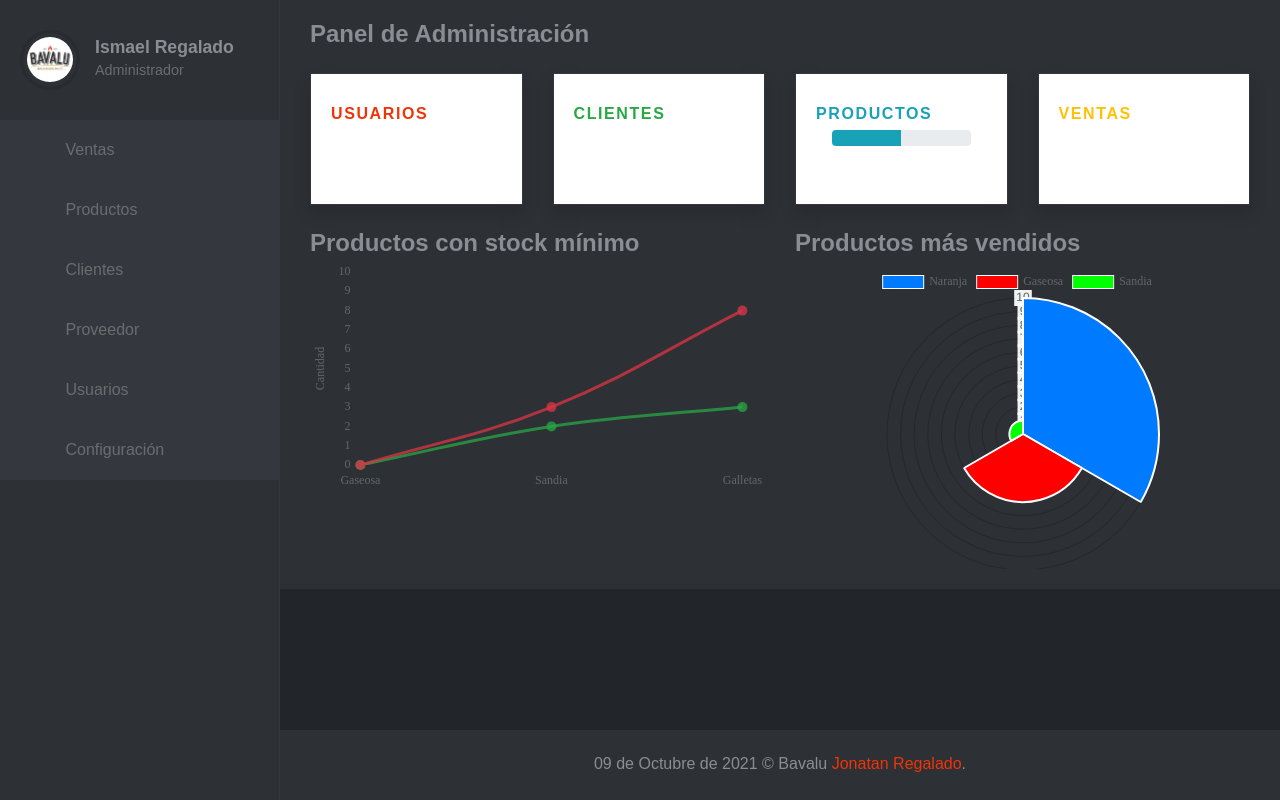
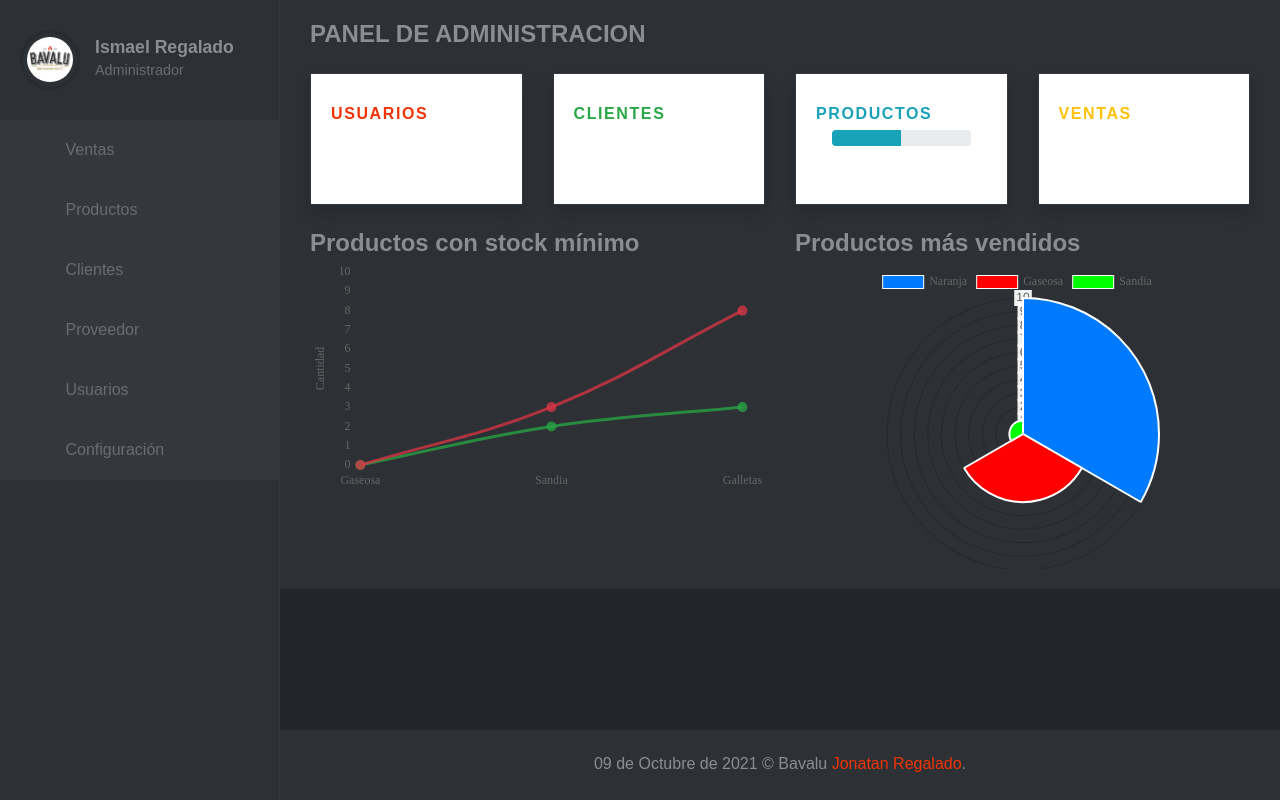
Before and after one commit to JonatanR97/SISTEMA-DE-VENTAS-PHP, a PHP site: page /sistema/ in a window 1280 px wide. Shown: the part 81-881 px from the top of the page. Run offline with PHP 8.4, Linux system fonts and the light colour scheme; a user stored in the database is signed in; data comes from the database, SQL or seed files in the repository; data that the repository does not hold is empty; some libraries are stand-ins or nearby versions; some web fonts are replaced.

Commit message:
Actualizacion al agregar producto

```diff
--- a/sistema/index.php
+++ b/sistema/index.php
@@ -3,7 +3,7 @@
 <div class="container-fluid">
 	<!-- Page Heading -->
 	<div class="d-sm-flex align-items-center justify-content-between mb-4">
-		<h1 class="h3 mb-0 text-gray-800">Panel de Administración</h1>
+		<h1 class="h3 mb-0 text-gray-800">PANEL DE ADMINISTRACION</h1>
 	</div>
 
 	<!-- Content Row -->
```
